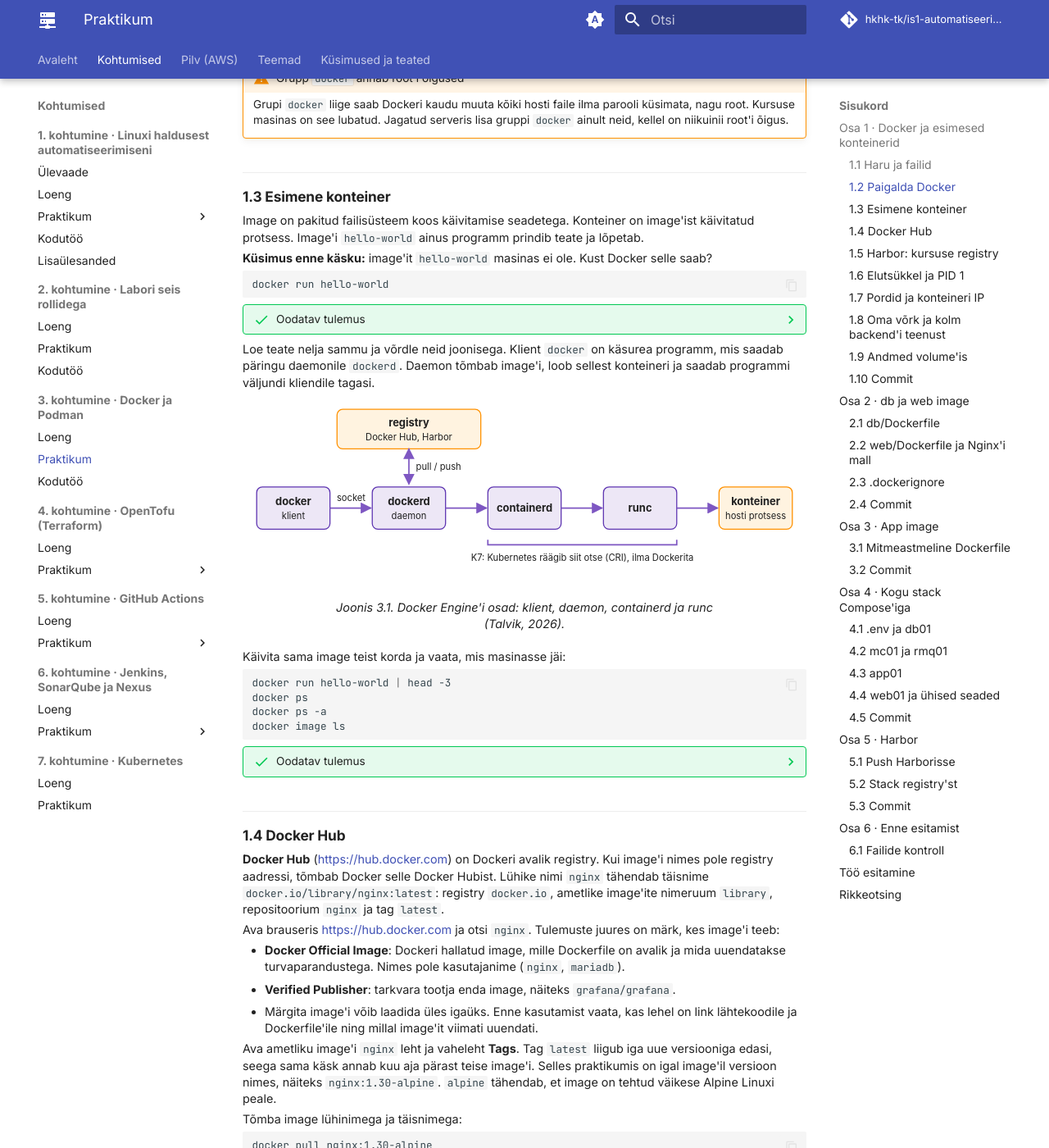
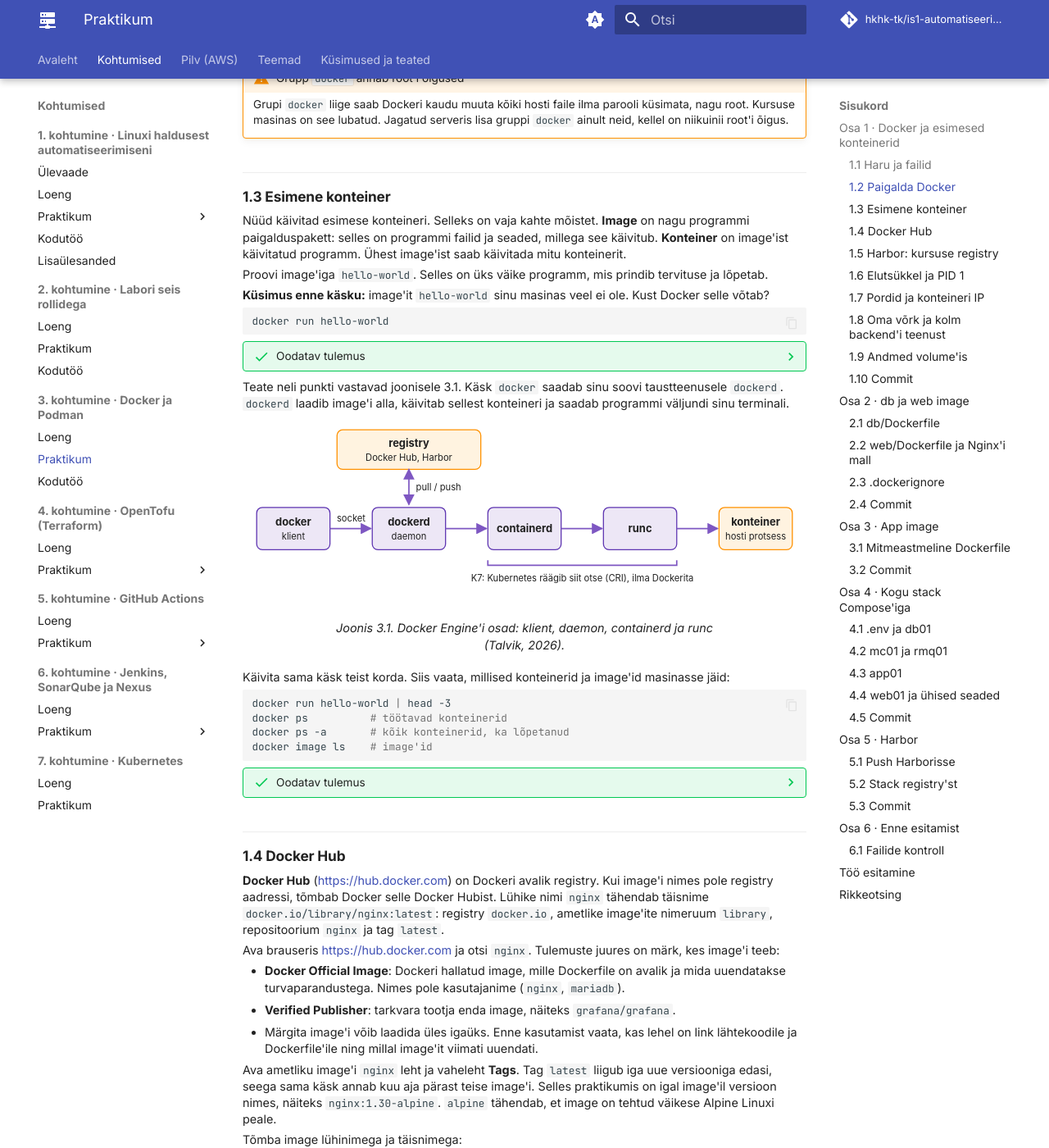
Before and after one commit to hkhk-tk/is1-automatiseerimine, an MkDocs documentation site: the page built from docs/k03/lab.md, in a window 1280 px wide and 1400 px high, scrolled down 2068 px. Shown: the whole window at 82% size. Built offline with MkDocs 1.6.1 and Material for MkDocs 9.7.7, drawn with Linux system fonts in a browser that asks for light colours; comment, search, counter and statistics services are not loaded.

Commit message:
K3 praktikum 1.3: image ja konteiner algajale seletatud, iga käsu juures, mida see näitab

````diff
--- a/docs/k03/lab.md
+++ b/docs/k03/lab.md
@@ -128,9 +128,11 @@ systemctl is-active docker containerd   # mõlemad teenused töötavad
 
 ### 1.3 Esimene konteiner
 
-Image on pakitud failisüsteem koos käivitamise seadetega. Konteiner on image'ist käivitatud protsess. Image'i `hello-world` ainus programm prindib teate ja lõpetab.
+Nüüd käivitad esimese konteineri. Selleks on vaja kahte mõistet. **Image** on nagu programmi paigalduspakett: selles on programmi failid ja seaded, millega see käivitub. **Konteiner** on image'ist käivitatud programm. Ühest image'ist saab käivitada mitu konteinerit.
 
-**Küsimus enne käsku:** image'it `hello-world` masinas ei ole. Kust Docker selle saab?
+Proovi image'iga `hello-world`. Selles on üks väike programm, mis prindib tervituse ja lõpetab.
+
+**Küsimus enne käsku:** image'it `hello-world` sinu masinas veel ei ole. Kust Docker selle võtab?
 
 ```bash
 docker run hello-world
@@ -138,27 +140,27 @@ docker run hello-world
 
 ??? success "Oodatav tulemus"
 
-    Esimesed read on `Unable to find image 'hello-world:latest' locally` ja `Pulling from library/hello-world`. Docker tõmbas image'i registry'st **Docker Hub**, sest nime ees polnud muud registry't. Seejärel tuleb `Hello from Docker!` ja nelja sammu loetelu.
+    Esimene rida on `Unable to find image 'hello-world:latest' locally`: image'it masinas polnud. Siis tuleb `Pulling from library/hello-world`: Docker laadis image'i alla **Docker Hubist**, mis on Dockeri avalik image'ite hoidla (registry). Lõpuks prindib programm `Hello from Docker!` ja selgitab neljas punktis, mis juhtus.
 
-Loe teate nelja sammu ja võrdle neid joonisega. Klient `docker` on käsurea programm, mis saadab päringu daemonile `dockerd`. Daemon tõmbab image'i, loob sellest konteineri ja saadab programmi väljundi kliendile tagasi.
+Teate neli punkti vastavad joonisele 3.1. Käsk `docker` saadab sinu soovi taustteenusele `dockerd`. `dockerd` laadib image'i alla, käivitab sellest konteineri ja saadab programmi väljundi sinu terminali.
 
 <figure markdown="span">
   ![docker CLI saadab socket'i kaudu päringu dockerd-le, dockerd annab töö containerd-le, containerd käivitab runc-iga konteineri, mis on hostis tavaline protsess; dockerd tõmbab ja lükkab image'id registry'sse Harbor](assets/k03_docker_ahel.svg)
   <figcaption>Joonis 3.1. Docker Engine'i osad: klient, daemon, containerd ja runc (Talvik, 2026).</figcaption>
 </figure>
 
-Käivita sama image teist korda ja vaata, mis masinasse jäi:
+Käivita sama käsk teist korda. Siis vaata, millised konteinerid ja image'id masinasse jäid:
 
 ```bash
 docker run hello-world | head -3
-docker ps
-docker ps -a
-docker image ls
+docker ps          # töötavad konteinerid
+docker ps -a       # kõik konteinerid, ka lõpetanud
+docker image ls    # image'id
 ```
 
 ??? success "Oodatav tulemus"
 
-    Teisel korral tõmmet ei olnud, sest image oli juba masinas. `docker ps` on tühi, `docker ps -a` näitab kaht konteinerit olekus `Exited (0)` ja `docker image ls` näitab ühte image'it `hello-world`. Konteiner lõpetas koos oma programmiga, aga jäi masinasse alles, kuni selle kustutad.
+    Teisel korral allalaadimist ei olnud, sest image oli juba masinas. `docker ps` on tühi: ükski konteiner ei tööta. `docker ps -a` näitab kahte konteinerit olekus `Exited (0)`: programm lõpetas edukalt ja konteiner peatus koos sellega. Peatatud konteinerid jäävad masinasse, kuni need kustutad. `docker image ls` näitab ühte image'it `hello-world`, sest mõlemad konteinerid tehti samast image'ist.
 
 ### 1.4 Docker Hub
 
````
